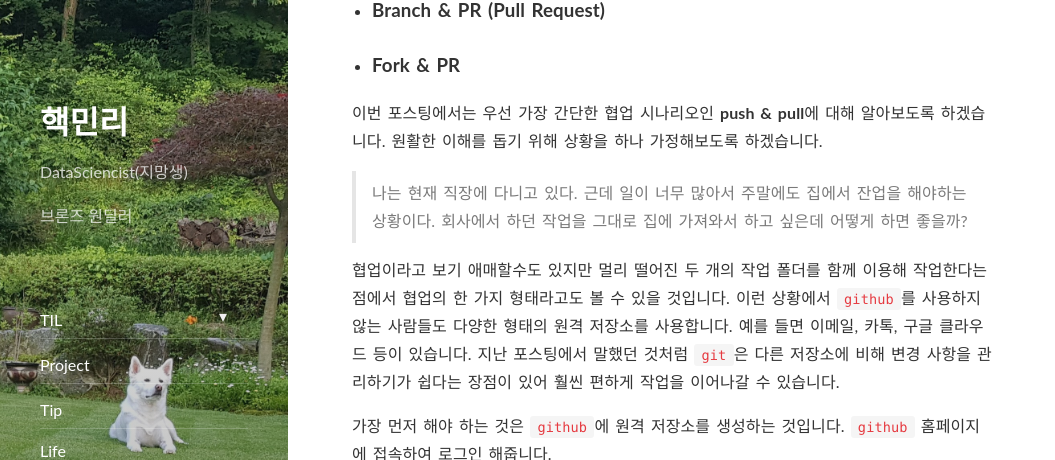
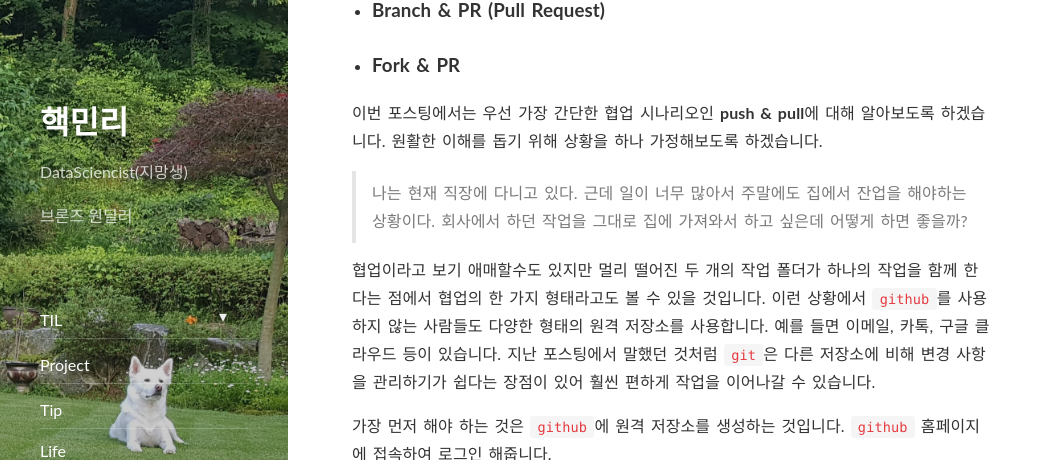
Before and after one commit to lhmlhm1111/lhmlhm1111.github.io, a Jekyll site: the page built from _posts/2020-09-23-Tip-Tip-github_push&pull.markdown, in a window 1280 px wide and 900 px high, scrolled down 695 px, cut to the strip 0-460 px from the top of the window. Shown: the whole strip, without its empty margins (0-1055 px from the left). Built offline with Jekyll 4.4.1, drawn with Linux system fonts in a browser that asks for light colours; nearby versions of some CDN libraries; comment, search, counter and statistics services are not loaded.

Commit message:
post modify

```diff
--- a/_posts/2020-09-23-Tip-Tip-github_push&pull.markdown
+++ b/_posts/2020-09-23-Tip-Tip-github_push&pull.markdown
@@ -44,7 +44,7 @@ header-img:
 
 
 
-협업이라고 보기 애매할수도 있지만 멀리 떨어진 두 개의 작업 폴더를 함께 이용해 작업한다는 점에서 협업의 한 가지 형태라고도 볼 수 있을 것입니다. 이런 상황에서 `github`를 사용하지 않는 사람들도 다양한 형태의 원격 저장소를 사용합니다. 예를 들면 이메일, 카톡, 구글 클라우드 등이 있습니다. 지난 포스팅에서 말했던 것처럼 `git`은 다른 저장소에 비해 변경 사항을 관리하기가 쉽다는 장점이 있어 훨씬 편하게 작업을 이어나갈 수 있습니다.
+협업이라고 보기 애매할수도 있지만 멀리 떨어진 두 개의 작업 폴더가 하나의 작업을 함께 한다는 점에서 협업의 한 가지 형태라고도 볼 수 있을 것입니다. 이런 상황에서 `github`를 사용하지 않는 사람들도 다양한 형태의 원격 저장소를 사용합니다. 예를 들면 이메일, 카톡, 구글 클라우드 등이 있습니다. 지난 포스팅에서 말했던 것처럼 `git`은 다른 저장소에 비해 변경 사항을 관리하기가 쉽다는 장점이 있어 훨씬 편하게 작업을 이어나갈 수 있습니다.
 
 
 
```
